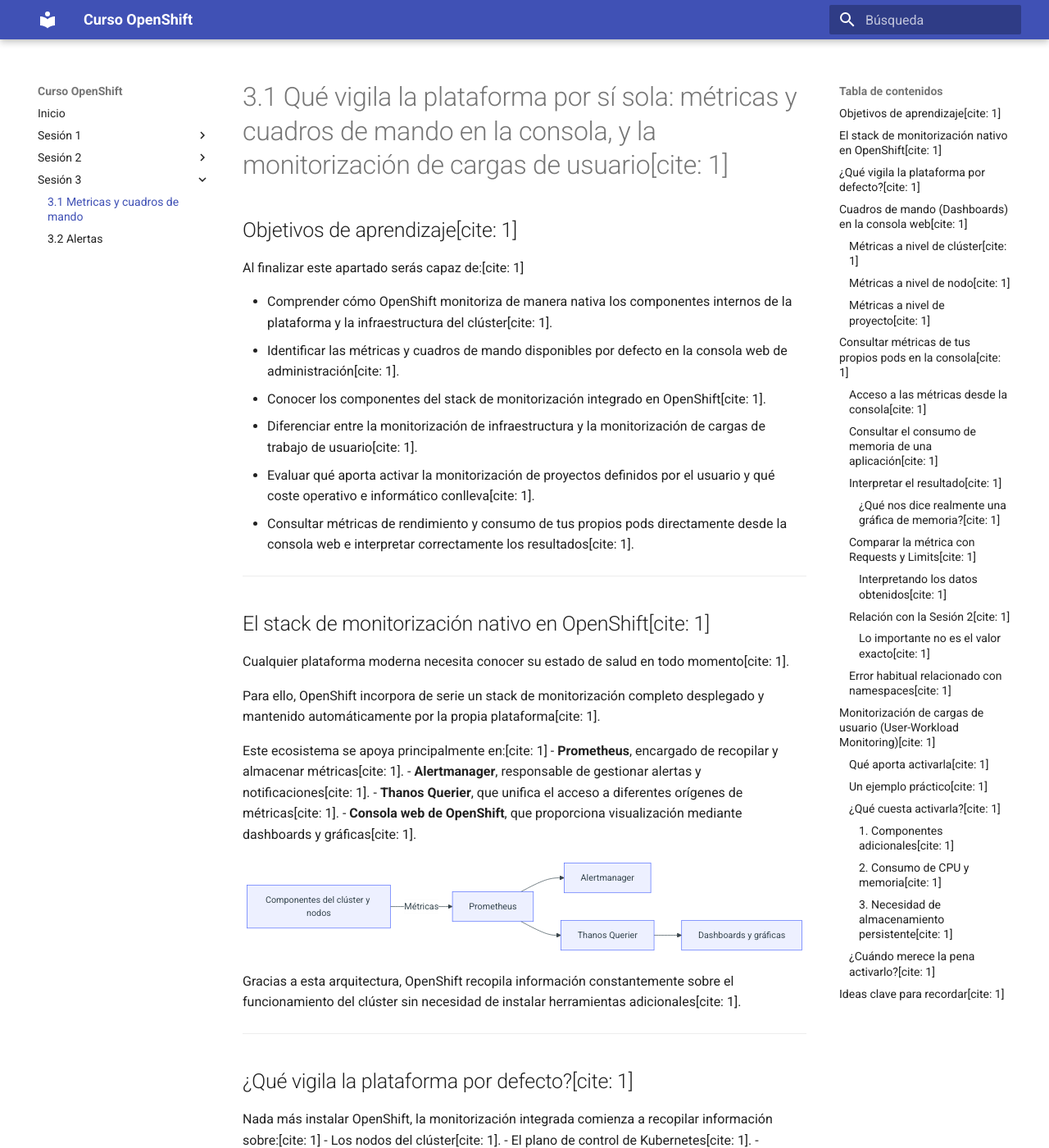
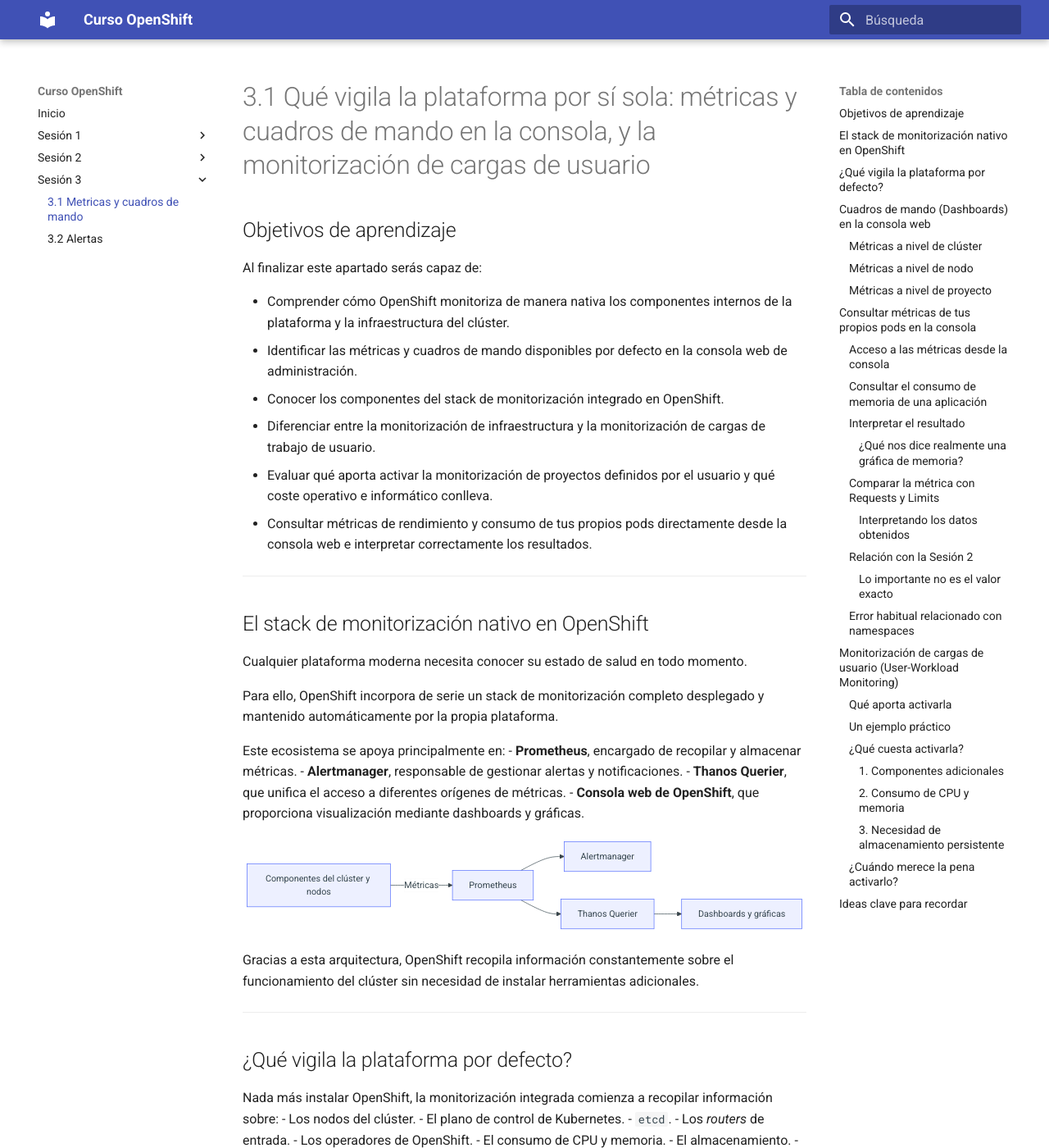
Before and after one commit to ieftraining/curso-openshift, an MkDocs documentation site: the page built from docs/sesion3/3.1 Metricas y cuadros de mando.md, in a window 1280 px wide and 1400 px high. Shown: the whole window at 82% size. Built offline with MkDocs 1.6.1 and Material for MkDocs 9.7.7, drawn with Linux system fonts in a browser that asks for light colours; some of the changed text lies outside the part shown.

Commit message:
Add files via upload

````diff
--- a/docs/sesion3/3.1 Metricas y cuadros de mando.md
+++ b/docs/sesion3/3.1 Metricas y cuadros de mando.md
@@ -1,29 +1,29 @@
-# 3.1 Qué vigila la plataforma por sí sola: métricas y cuadros de mando en la consola, y la monitorización de cargas de usuario[cite: 1]
+# 3.1 Qué vigila la plataforma por sí sola: métricas y cuadros de mando en la consola, y la monitorización de cargas de usuario
 
-## Objetivos de aprendizaje[cite: 1]
+## Objetivos de aprendizaje
 
-Al finalizar este apartado serás capaz de:[cite: 1]
+Al finalizar este apartado serás capaz de:
 
-- Comprender cómo OpenShift monitoriza de manera nativa los componentes internos de la plataforma y la infraestructura del clúster[cite: 1].
-- Identificar las métricas y cuadros de mando disponibles por defecto en la consola web de administración[cite: 1].
-- Conocer los componentes del stack de monitorización integrado en OpenShift[cite: 1].
-- Diferenciar entre la monitorización de infraestructura y la monitorización de cargas de trabajo de usuario[cite: 1].
-- Evaluar qué aporta activar la monitorización de proyectos definidos por el usuario y qué coste operativo e informático conlleva[cite: 1].
-- Consultar métricas de rendimiento y consumo de tus propios pods directamente desde la consola web e interpretar correctamente los resultados[cite: 1].
+- Comprender cómo OpenShift monitoriza de manera nativa los componentes internos de la plataforma y la infraestructura del clúster.
+- Identificar las métricas y cuadros de mando disponibles por defecto en la consola web de administración.
+- Conocer los componentes del stack de monitorización integrado en OpenShift.
+- Diferenciar entre la monitorización de infraestructura y la monitorización de cargas de trabajo de usuario.
+- Evaluar qué aporta activar la monitorización de proyectos definidos por el usuario y qué coste operativo e informático conlleva.
+- Consultar métricas de rendimiento y consumo de tus propios pods directamente desde la consola web e interpretar correctamente los resultados.
 
 ---
 
-## El stack de monitorización nativo en OpenShift[cite: 1]
+## El stack de monitorización nativo en OpenShift
 
-Cualquier plataforma moderna necesita conocer su estado de salud en todo momento[cite: 1].
+Cualquier plataforma moderna necesita conocer su estado de salud en todo momento.
 
-Para ello, OpenShift incorpora de serie un stack de monitorización completo desplegado y mantenido automáticamente por la propia plataforma[cite: 1].
+Para ello, OpenShift incorpora de serie un stack de monitorización completo desplegado y mantenido automáticamente por la propia plataforma.
 
-Este ecosistema se apoya principalmente en:[cite: 1]
-- **Prometheus**, encargado de recopilar y almacenar métricas[cite: 1].
-- **Alertmanager**, responsable de gestionar alertas y notificaciones[cite: 1].
-- **Thanos Querier**, que unifica el acceso a diferentes orígenes de métricas[cite: 1].
-- **Consola web de OpenShift**, que proporciona visualización mediante dashboards y gráficas[cite: 1].
+Este ecosistema se apoya principalmente en:
+- **Prometheus**, encargado de recopilar y almacenar métricas.
+- **Alertmanager**, responsable de gestionar alertas y notificaciones.
+- **Thanos Querier**, que unifica el acceso a diferentes orígenes de métricas.
+- **Consola web de OpenShift**, que proporciona visualización mediante dashboards y gráficas.
 
 ```mermaid
 flowchart LR
@@ -36,32 +36,32 @@
     D --> E[Dashboards y gráficas]
 ```
 
-Gracias a esta arquitectura, OpenShift recopila información constantemente sobre el funcionamiento del clúster sin necesidad de instalar herramientas adicionales[cite: 1].
+Gracias a esta arquitectura, OpenShift recopila información constantemente sobre el funcionamiento del clúster sin necesidad de instalar herramientas adicionales.
 
 ---
 
-## ¿Qué vigila la plataforma por defecto?[cite: 1]
+## ¿Qué vigila la plataforma por defecto?
 
-Nada más instalar OpenShift, la monitorización integrada comienza a recopilar información sobre:[cite: 1]
-- Los nodos del clúster[cite: 1].
-- El plano de control de Kubernetes[cite: 1].
-- `etcd`[cite: 1].
-- Los *routers* de entrada[cite: 1].
-- Los operadores de OpenShift[cite: 1].
-- El consumo de CPU y memoria[cite: 1].
-- El almacenamiento[cite: 1].
-- La conectividad de red[cite: 1].
+Nada más instalar OpenShift, la monitorización integrada comienza a recopilar información sobre:
+- Los nodos del clúster.
+- El plano de control de Kubernetes.
+- `etcd`.
+- Los *routers* de entrada.
+- Los operadores de OpenShift.
+- El consumo de CPU y memoria.
+- El almacenamiento.
+- La conectividad de red.
 
-> [!NOTE]
-> Uno de los objetivos principales de la monitorización integrada es detectar problemas de plataforma antes de que tengan impacto sobre las aplicaciones desplegadas[cite: 1].
+!!! note
+    Uno de los objetivos principales de la monitorización integrada es detectar problemas de plataforma antes de que tengan impacto sobre las aplicaciones desplegadas.
 
 ---
 
-## Cuadros de mando (*Dashboards*) en la consola web[cite: 1]
+## Cuadros de mando (*Dashboards*) en la consola web
 
-La consola web incorpora múltiples *dashboards* que permiten visualizar el estado de salud del clúster[cite: 1].
+La consola web incorpora múltiples *dashboards* que permiten visualizar el estado de salud del clúster.
 
-Accediendo a **Observe → Dashboards** encontraremos información desde diferentes perspectivas[cite: 1].
+Accediendo a **Observe → Dashboards** encontraremos información desde diferentes perspectivas.
 
 ```mermaid
 flowchart TD
@@ -72,93 +72,93 @@
     A --> D[Namespaces y Workloads]
 ```
 
-### Métricas a nivel de clúster[cite: 1]
-Permiten conocer:[cite: 1]
-- Consumo global de CPU[cite: 1].
-- Consumo global de memoria[cite: 1].
-- Estado de los operadores[cite: 1].
-- Capacidad disponible[cite: 1].
-- Rendimiento de `etcd`[cite: 1].
+### Métricas a nivel de clúster
+Permiten conocer:
+- Consumo global de CPU.
+- Consumo global de memoria.
+- Estado de los operadores.
+- Capacidad disponible.
+- Rendimiento de `etcd`.
 
-### Métricas a nivel de nodo[cite: 1]
-Permiten analizar cada servidor individual:[cite: 1]
-- CPU utilizada[cite: 1].
-- Memoria consumida[cite: 1].
-- Operaciones de disco[cite: 1].
-- Tráfico de red[cite: 1].
-- Saturación de recursos[cite: 1].
+### Métricas a nivel de nodo
+Permiten analizar cada servidor individual:
+- CPU utilizada.
+- Memoria consumida.
+- Operaciones de disco.
+- Tráfico de red.
+- Saturación de recursos.
 
-### Métricas a nivel de proyecto[cite: 1]
-También es posible consultar métricas asociadas a aplicaciones concretas:[cite: 1]
-- Consumo de CPU por pod[cite: 1].
-- Consumo de memoria por pod[cite: 1].
-- Reinicios de contenedores[cite: 1].
-- Tráfico de red[cite: 1].
-- Estado de los despliegues[cite: 1].
+### Métricas a nivel de proyecto
+También es posible consultar métricas asociadas a aplicaciones concretas:
+- Consumo de CPU por pod.
+- Consumo de memoria por pod.
+- Reinicios de contenedores.
+- Tráfico de red.
+- Estado de los despliegues.
 
 ---
 
-## Consultar métricas de tus propios pods en la consola[cite: 1]
+## Consultar métricas de tus propios pods en la consola
 
-Hasta ahora hemos visto qué monitoriza OpenShift[cite: 1]. La mejor forma de comprenderlo es observar métricas reales de una aplicación desplegada en nuestro proyecto[cite: 1].
+Hasta ahora hemos visto qué monitoriza OpenShift. La mejor forma de comprenderlo es observar métricas reales de una aplicación desplegada en nuestro proyecto.
 
-### Acceso a las métricas desde la consola[cite: 1]
-1. Cambia a la perspectiva **Developer**[cite: 1].
-2. Selecciona tu proyecto de trabajo[cite: 1].
-3. Accede a **Observe → Metrics**[cite: 1].
-4. Localiza el cuadro **Custom query**[cite: 1].
+### Acceso a las métricas desde la consola
+1. Cambia a la perspectiva **Developer**.
+2. Selecciona tu proyecto de trabajo.
+3. Accede a **Observe → Metrics**.
+4. Localiza el cuadro **Custom query**.
 
-### Consultar el consumo de memoria de una aplicación[cite: 1]
-Podemos visualizar el consumo real de memoria de nuestro contenedor mediante una consulta PromQL:[cite: 1]
+### Consultar el consumo de memoria de una aplicación
+Podemos visualizar el consumo real de memoria de nuestro contenedor mediante una consulta PromQL:
 
 ```promql
 container_memory_working_set_bytes{container="demo-formacion"}
 ```
 
-Alternativamente, para visualizar todos los contenedores activos del proyecto:[cite: 1]
+Alternativamente, para visualizar todos los contenedores activos del proyecto:
 
 ```promql
 container_memory_working_set_bytes{container!="",container!="POD"}
 ```
 
-Tras pulsar **Run queries**, OpenShift mostrará una gráfica temporal con el consumo de memoria observado[cite: 1].
+Tras pulsar **Run queries**, OpenShift mostrará una gráfica temporal con el consumo de memoria observado.
 
-### Interpretar el resultado[cite: 1]
+### Interpretar el resultado
 
-Al ejecutar la consulta observaremos una serie temporal asociada al contenedor seleccionado[cite: 1].
+Al ejecutar la consulta observaremos una serie temporal asociada al contenedor seleccionado.
 
-El valor exacto dependerá del momento de ejecución, de la carga soportada por la aplicación y de su propio comportamiento interno[cite: 1].
+El valor exacto dependerá del momento de ejecución, de la carga soportada por la aplicación y de su propio comportamiento interno.
 
-Por ejemplo, es perfectamente posible que:[cite: 1]
-- En una ejecución observemos consumos cercanos a 10 MiB[cite: 1].
-- En otro momento observemos valores alrededor de 70 MiB[cite: 1].
-- Ambas situaciones sean completamente normales[cite: 1].
+Por ejemplo, es perfectamente posible que:
+- En una ejecución observemos consumos cercanos a 10 MiB.
+- En otro momento observemos valores alrededor de 70 MiB.
+- Ambas situaciones sean completamente normales.
 
-Lo importante no es memorizar una cifra concreta, sino interpretar la información que proporciona la gráfica[cite: 1].
+Lo importante no es memorizar una cifra concreta, sino interpretar la información que proporciona la gráfica.
 
-#### ¿Qué nos dice realmente una gráfica de memoria?[cite: 1]
+#### ¿Qué nos dice realmente una gráfica de memoria?
 
-Al analizar una métrica como:[cite: 1]
+Al analizar una métrica como:
 ```promql
 container_memory_working_set_bytes
 ```
-debemos fijarnos en:[cite: 1]
-- Si el consumo es estable o creciente[cite: 1].
-- Si aparecen picos inesperados[cite: 1].
-- Si la memoria utilizada se aproxima al límite configurado[cite: 1].
-- Si el comportamiento cambia cuando aumenta la carga[cite: 1].
+debemos fijarnos en:
+- Si el consumo es estable o creciente.
+- Si aparecen picos inesperados.
+- Si la memoria utilizada se aproxima al límite configurado.
+- Si el comportamiento cambia cuando aumenta la carga.
 
-Una línea estable suele indicar un comportamiento normal[cite: 1].
+Una línea estable suele indicar un comportamiento normal.
 
-Por el contrario, un crecimiento continuo durante largos periodos podría justificar una investigación adicional[cite: 1].
+Por el contrario, un crecimiento continuo durante largos periodos podría justificar una investigación adicional.
 
 ---
 
-### Comparar la métrica con Requests y Limits[cite: 1]
+### Comparar la métrica con Requests y Limits
 
-La aplicación `demo-formacion-yaml`, desplegada en la Sesión 2, ya incorpora una configuración de recursos[cite: 1].
+La aplicación `demo-formacion-yaml`, desplegada en la Sesión 2, ya incorpora una configuración de recursos.
 
-Recordemos el manifiesto utilizado:[cite: 1]
+Recordemos el manifiesto utilizado:
 
 ```yaml
 resources:
@@ -171,96 +171,96 @@
     memory: "512Mi"
 ```
 
-Ahora podemos comparar los valores observados en las métricas con la configuración real de la aplicación[cite: 1].
+Ahora podemos comparar los valores observados en las métricas con la configuración real de la aplicación.
 
-#### Interpretando los datos obtenidos[cite: 1]
+#### Interpretando los datos obtenidos
 
-El valor mostrado por la gráfica dependerá del momento de ejecución y de la carga de trabajo[cite: 1].
+El valor mostrado por la gráfica dependerá del momento de ejecución y de la carga de trabajo.
 
-Por ejemplo:[cite: 1]
-- Si observamos un consumo de 10 MiB, estaremos muy por debajo del *request* configurado[cite: 1].
-- Si observamos un consumo de 70 MiB, seguiremos situándonos por debajo de los 128 MiB reservados[cite: 1].
-- Incluso valores próximos a 100 MiB seguirían siendo compatibles con la configuración actual[cite: 1].
+Por ejemplo:
+- Si observamos un consumo de 10 MiB, estaremos muy por debajo del *request* configurado.
+- Si observamos un consumo de 70 MiB, seguiremos situándonos por debajo de los 128 MiB reservados.
+- Incluso valores próximos a 100 MiB seguirían siendo compatibles con la configuración actual.
 
-Lo importante es responder a preguntas como:[cite: 1]
-- ¿El consumo es estable?[cite: 1]
-- ¿La aplicación se aproxima al límite de memoria?[cite: 1]
-- ¿Los *requests* parecen razonables?[cite: 1]
-- ¿Los *limits* proporcionan margen suficiente?[cite: 1]
+Lo importante es responder a preguntas como:
+- ¿El consumo es estable?
+- ¿La aplicación se aproxima al límite de memoria?
+- ¿Los *requests* parecen razonables?
+- ¿Los *limits* proporcionan margen suficiente?
 
 ---
 
-### Relación con la Sesión 2[cite: 1]
+### Relación con la Sesión 2
 
-En la Sesión 2 vimos tres conceptos claramente diferenciados:[cite: 1]
+En la Sesión 2 vimos tres conceptos claramente diferenciados:
 
 | Concepto | Significado |
 | :--- | :--- |
-| **Request** | Recursos reservados por Kubernetes para planificar el Pod[cite: 1] |
-| **Limit** | Consumo máximo permitido al contenedor[cite: 1] |
-| **Consumo real** | Recursos utilizados por la aplicación en cada momento[cite: 1] |
+| **Request** | Recursos reservados por Kubernetes para planificar el Pod |
+| **Limit** | Consumo máximo permitido al contenedor |
+| **Consumo real** | Recursos utilizados por la aplicación en cada momento |
 
-La gráfica que estamos observando muestra precisamente el tercer valor: el consumo real[cite: 1].
+La gráfica que estamos observando muestra precisamente el tercer valor: el consumo real.
 
-> [!TIP] Idea clave
-> *Requests* y *Limits* son valores configurados en el Deployment[cite: 1].
->
-> Las métricas permiten validar si dichos valores son adecuados observando el comportamiento real de la aplicación[cite: 1].
+!!! tip "Idea clave"
+    *Requests* y *Limits* son valores configurados en el Deployment.
 
-#### Lo importante no es el valor exacto[cite: 1]
+    Las métricas permiten validar si dichos valores son adecuados observando el comportamiento real de la aplicación.
 
-Un error frecuente es pensar que una aplicación debería consumir siempre la misma memoria[cite: 1].
+#### Lo importante no es el valor exacto
 
-En realidad:[cite: 1]
-- Ayer podría estar consumiendo 70 MiB[cite: 1].
-- Hoy podría estar consumiendo 10 MiB[cite: 1].
-- Ambas situaciones pueden ser perfectamente normales[cite: 1].
+Un error frecuente es pensar que una aplicación debería consumir siempre la misma memoria.
 
-Las diferencias pueden deberse a:[cite: 1]
-- Reinicios recientes del Pod[cite: 1].
-- Menor carga de trabajo[cite: 1].
-- Diferente número de peticiones[cite: 1].
-- Cachés aún vacías[cite: 1].
-- Cambios de configuración[cite: 1].
-- Diferencias en el momento de observación[cite: 1].
+En realidad:
+- Ayer podría estar consumiendo 70 MiB.
+- Hoy podría estar consumiendo 10 MiB.
+- Ambas situaciones pueden ser perfectamente normales.
 
-Por este motivo debemos fijarnos más en la tendencia de la gráfica que en una cifra concreta[cite: 1].
+Las diferencias pueden deberse a:
+- Reinicios recientes del Pod.
+- Menor carga de trabajo.
+- Diferente número de peticiones.
+- Cachés aún vacías.
+- Cambios de configuración.
+- Diferencias en el momento de observación.
 
-> [!NOTE] Requests y consumo real
-> Es habitual que una aplicación consuma bastante menos memoria que la reservada mediante *requests*[cite: 1].
->
-> Los *requests* no representan el consumo real observado, sino la cantidad de recursos que Kubernetes reserva para garantizar que el Pod pueda ejecutarse correctamente[cite: 1].
+Por este motivo debemos fijarnos más en la tendencia de la gráfica que en una cifra concreta.
+
+!!! note
+    Es habitual que una aplicación consuma bastante menos memoria que la reservada mediante *requests*.
+
+    Los *requests* no representan el consumo real observado, sino la cantidad de recursos que Kubernetes reserva para garantizar que el Pod pueda ejecutarse correctamente.
 
 ---
 
-### Error habitual relacionado con namespaces[cite: 1]
+### Error habitual relacionado con namespaces
 
-En la perspectiva **Developer**, OpenShift añade automáticamente el namespace activo a las consultas[cite: 1].
+En la perspectiva **Developer**, OpenShift añade automáticamente el namespace activo a las consultas.
 
-Si se incluye manualmente un filtro de namespace, puede aparecer un error como:[cite: 1]
+Si se incluye manualmente un filtro de namespace, puede aparecer un error como:
 ```text
 conflicting label matcher:
 label matcher "namespace=..."
 conflicts with injected matcher "namespace=..."
 ```
-En ese caso basta con eliminar el filtro de namespace de la consulta[cite: 1].
+En ese caso basta con eliminar el filtro de namespace de la consulta.
 
 ---
 
-## Monitorización de cargas de usuario (*User-Workload Monitoring*)[cite: 1]
+## Monitorización de cargas de usuario (*User-Workload Monitoring*)
 
-Hasta ahora hemos hablado exclusivamente de la monitorización de la propia plataforma[cite: 1].
+Hasta ahora hemos hablado exclusivamente de la monitorización de la propia plataforma.
 
-Sin embargo, muchas aplicaciones también exponen métricas de negocio y funcionamiento, por ejemplo:[cite: 1]
-- Número de peticiones HTTP[cite: 1].
-- Tiempo de respuesta[cite: 1].
-- Transacciones procesadas[cite: 1].
-- Errores de aplicación[cite: 1].
-- Mensajes en cola[cite: 1].
+Sin embargo, muchas aplicaciones también exponen métricas de negocio y funcionamiento, por ejemplo:
+- Número de peticiones HTTP.
+- Tiempo de respuesta.
+- Transacciones procesadas.
+- Errores de aplicación.
+- Mensajes en cola.
 
-Por defecto, OpenShift no recopila estas métricas de usuario[cite: 1].
+Por defecto, OpenShift no recopila estas métricas de usuario.
 
-Para ello existe la funcionalidad denominada **User-Workload Monitoring**[cite: 1].
+Para ello existe la funcionalidad denominada **User-Workload Monitoring**.
 
 ```mermaid
 flowchart LR
@@ -281,73 +281,73 @@
     A --> E
 ```
 
-### Qué aporta activarla[cite: 1]
+### Qué aporta activarla
 
-Permite:[cite: 1]
-- Monitorizar métricas específicas de negocio[cite: 1].
-- Obtener mayor visibilidad de las aplicaciones[cite: 1].
-- Construir *dashboards* personalizados[cite: 1].
-- Crear alertas propias[cite: 1].
-- Unificar métricas de plataforma y aplicación[cite: 1].
+Permite:
+- Monitorizar métricas específicas de negocio.
+- Obtener mayor visibilidad de las aplicaciones.
+- Construir *dashboards* personalizados.
+- Crear alertas propias.
+- Unificar métricas de plataforma y aplicación.
 
-### Un ejemplo práctico[cite: 1]
+### Un ejemplo práctico
 
-Imaginemos una API corporativa[cite: 1].
-- **Sin User-Workload Monitoring:** OpenShift sabe cuánta CPU consume y cuánta memoria utiliza, pero no sabe cuántas peticiones procesa[cite: 1].
-- **Con User-Workload Monitoring:** OpenShift conoce también las métricas funcionales de la aplicación, permitiendo a los equipos construir cuadros de mando orientados al negocio[cite: 1].
+Imaginemos una API corporativa.
+- **Sin User-Workload Monitoring:** OpenShift sabe cuánta CPU consume y cuánta memoria utiliza, pero no sabe cuántas peticiones procesa.
+- **Con User-Workload Monitoring:** OpenShift conoce también las métricas funcionales de la aplicación, permitiendo a los equipos construir cuadros de mando orientados al negocio.
 
 ---
 
-### ¿Qué cuesta activarla?[cite: 1]
+### ¿Qué cuesta activarla?
 
-La monitorización avanzada aporta mucho valor, pero también tiene un coste[cite: 1].
+La monitorización avanzada aporta mucho valor, pero también tiene un coste.
 
-#### 1. Componentes adicionales[cite: 1]
-Será necesario desplegar componentes encargados de:[cite: 1]
-- Recopilar métricas de usuario[cite: 1].
-- Evaluar reglas personalizadas[cite: 1].
-- Almacenar más información histórica[cite: 1].
+#### 1. Componentes adicionales
+Será necesario desplegar componentes encargados de:
+- Recopilar métricas de usuario.
+- Evaluar reglas personalizadas.
+- Almacenar más información histórica.
 
-#### 2. Consumo de CPU y memoria[cite: 1]
-Cuantas más métricas recopilemos:[cite: 1]
-- Más CPU utilizará Prometheus[cite: 1].
-- Más memoria requerirá la plataforma[cite: 1].
-- Más trabajo deberá realizar el sistema de monitorización[cite: 1].
+#### 2. Consumo de CPU y memoria
+Cuantas más métricas recopilemos:
+- Más CPU utilizará Prometheus.
+- Más memoria requerirá la plataforma.
+- Más trabajo deberá realizar el sistema de monitorización.
 
-#### 3. Necesidad de almacenamiento persistente[cite: 1]
-Las métricas deben guardarse durante un periodo determinado, lo que implica:[cite: 1]
-- Más almacenamiento[cite: 1].
-- Más crecimiento de los volúmenes persistentes[cite: 1].
-- Mayor planificación de capacidad[cite: 1].
+#### 3. Necesidad de almacenamiento persistente
+Las métricas deben guardarse durante un periodo determinado, lo que implica:
+- Más almacenamiento.
+- Más crecimiento de los volúmenes persistentes.
+- Mayor planificación de capacidad.
 
-> [!WARNING] Planificación de capacidad
-> *User-Workload Monitoring* aporta mucho valor, pero conviene evaluar previamente el impacto que tendrá sobre CPU, memoria y almacenamiento del clúster[cite: 1].
+!!! warning "Planificación de capacidad"
+    *User-Workload Monitoring* aporta mucho valor, pero conviene evaluar previamente el impacto que tendrá sobre CPU, memoria y almacenamiento del clúster.
 
 ---
 
-### ¿Cuándo merece la pena activarlo?[cite: 1]
+### ¿Cuándo merece la pena activarlo?
 
-Como criterio general:[cite: 1]
+Como criterio general:
 
 | Escenario | Recomendación |
 | :--- | :--- |
-| Clúster pequeño de aprendizaje | Normalmente no es necesario[cite: 1] |
-| Aplicaciones corporativas críticas | Muy recomendable[cite: 1] |
-| Observabilidad avanzada | Recomendable[cite: 1] |
-| Alertas funcionales de negocio | Imprescindible[cite: 1] |
-| Equipos que solo necesitan CPU y memoria | Puede no compensar[cite: 1] |
+| Clúster pequeño de aprendizaje | Normalmente no es necesario |
+| Aplicaciones corporativas críticas | Muy recomendable |
+| Observabilidad avanzada | Recomendable |
+| Alertas funcionales de negocio | Imprescindible |
+| Equipos que solo necesitan CPU y memoria | Puede no compensar |
 
 ---
 
-## Ideas clave para recordar[cite: 1]
+## Ideas clave para recordar
 
-> [!TIP] Resumen
-> - OpenShift incorpora un stack completo de monitorización basado en Prometheus, Alertmanager y Thanos[cite: 1].
-> - La plataforma monitoriza automáticamente nodos, operadores y componentes críticos del clúster[cite: 1].
-> - La consola web proporciona *dashboards* integrados para visualizar el estado de salud del entorno[cite: 1].
-> - Observar métricas reales permite validar si *requests* y *limits* están correctamente dimensionados[cite: 1].
-> - El valor exacto de una métrica puede variar significativamente según el momento y la carga de trabajo[cite: 1].
-> - Lo importante es interpretar tendencias y relacionarlas con la configuración de recursos[cite: 1].
-> - *User-Workload Monitoring* permite monitorizar métricas específicas de las aplicaciones[cite: 1].
-> - Esta funcionalidad aporta gran visibilidad, pero también consume CPU, memoria y almacenamiento[cite: 1].
-> - Antes de activarla conviene evaluar el valor que aporta frente al coste operativo que introduce[cite: 1].
+!!! tip "Resumen"
+    - OpenShift incorpora un stack completo de monitorización basado en Prometheus, Alertmanager y Thanos.
+    - La plataforma monitoriza automáticamente nodos, operadores y componentes críticos del clúster.
+    - La consola web proporciona *dashboards* integrados para visualizar el estado de salud del entorno.
+    - Observar métricas reales permite validar si *requests* y *limits* están correctamente dimensionados.
+    - El valor exacto de una métrica puede variar significativamente según el momento y la carga de trabajo.
+    - Lo importante es interpretar tendencias y relacionarlas con la configuración de recursos.
+    - *User-Workload Monitoring* permite monitorizar métricas específicas de las aplicaciones.
+    - Esta funcionalidad aporta gran visibilidad, pero también consume CPU, memoria y almacenamiento.
+    - Antes de activarla conviene evaluar el valor que aporta frente al coste operativo que introduce.
````
